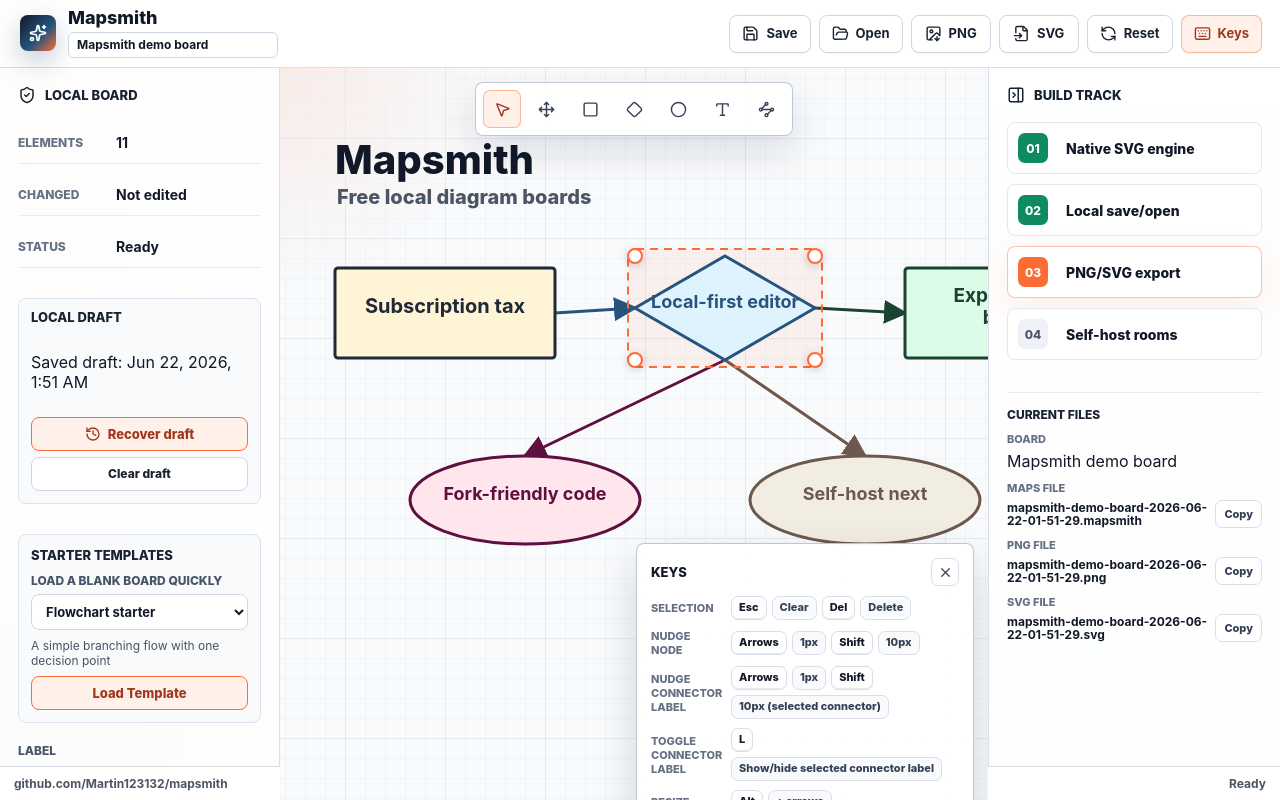
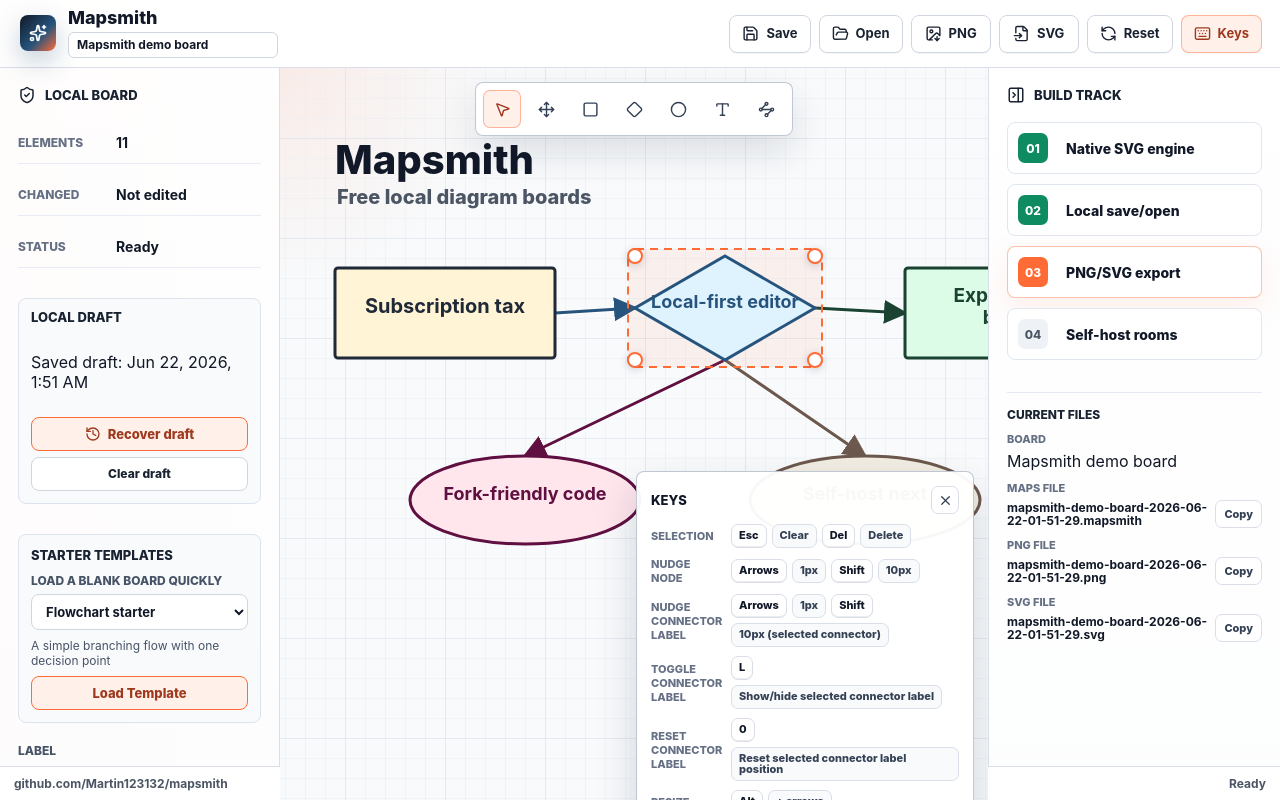
Before and after one commit to Martin123132/mapsmith, a React (Vite) app: page / in a window 1280 px wide. Both pictures are taken after a click on the button "Keys". Shown: the top 800 px of the page. Built offline with nearby package versions, Linux system fonts and the light colour scheme.

Commit message:
Add connector label offset reset keyboard shortcut

```diff
--- a/src/App.tsx
+++ b/src/App.tsx
@@ -1619,6 +1619,24 @@
           }),
         }))
         markChanged('Connector label visibility toggled')
+        return
+      }
+
+      if (selectedConnector && event.key === '0') {
+        event.preventDefault()
+        setBoard((current) => ({
+          ...current,
+          connectors: current.connectors.map((connector) =>
+            connector.id === selectedConnector.id
+              ? {
+                  ...connector,
+                  labelOffsetX: 0,
+                  labelOffsetY: 0,
+                }
+              : connector,
+          ),
+        }))
+        markChanged('Connector label offset reset')
         return
       }
 
@@ -2252,6 +2270,13 @@
                   </dd>
                 </div>
                 <div>
+                  <dt>Reset Connector Label</dt>
+                  <dd>
+                    <kbd>0</kbd>
+                    <span>Reset selected connector label position</span>
+                  </dd>
+                </div>
+                <div>
                   <dt>Resize</dt>
                   <dd>
                     <kbd>Alt</kbd>
```
